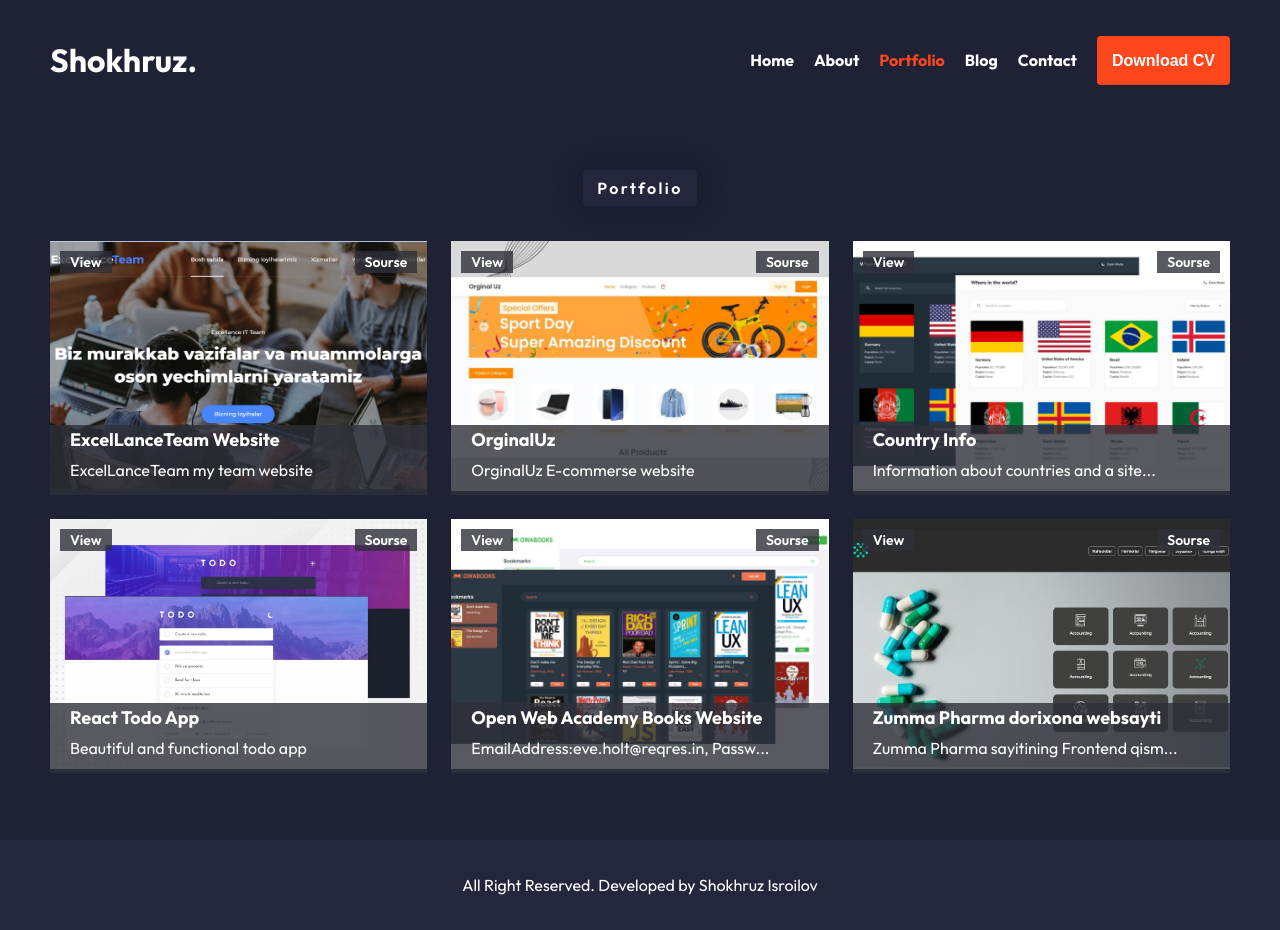
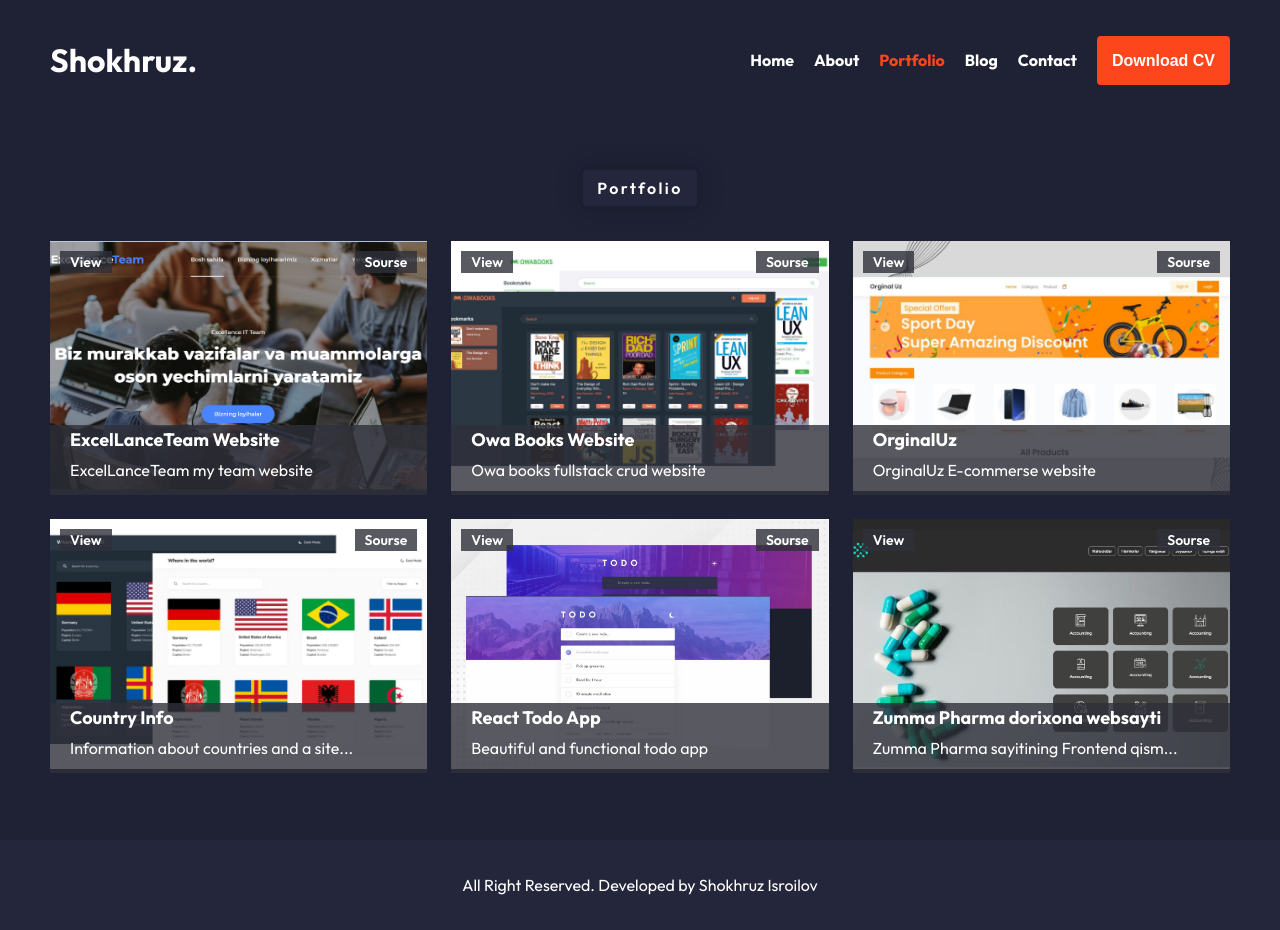
Before and after one commit to shokhruzisroilov/my-portfolio, a React (Vite) app: page /portfolio in a window 1280 px wide. Built offline with nearby package versions, Linux system fonts and the light colour scheme.

Commit message:
owa books link update

```diff
--- a/src/data.js
+++ b/src/data.js
@@ -14,6 +14,14 @@ const ProjectCardData = [
 		text: 'ExcelLanceTeam my team website',
 		view: 'https://excellance-team.vercel.app/',
 		source: 'https://github.com/shokhruzisroilov/excellance-team.git',
+	},
+	{
+		id: uuidv4(),
+		imgsrc: owaBooks,
+		title: 'Owa Books Website',
+		text: 'Owa books fullstack crud website',
+		view: 'https://owa-books-frontend.vercel.app/',
+		source: 'https://github.com/shokhruzisroilov/owa-books.git',
 	},
 	{
 		id: uuidv4(),
@@ -39,14 +47,7 @@ const ProjectCardData = [
 		view: 'https://todo-app-project1.vercel.app/',
 		source: 'https://github.com/shokhruzisroilov/TodoApp.git',
 	},
-	{
-		id: uuidv4(),
-		imgsrc: owaBooks,
-		title: 'Open Web Academy Books Website',
-		text: 'EmailAddress:eve.holt@reqres.in, Password: cityslicka',
-		view: 'https://owa-books-react.vercel.app/',
-		source: 'https://github.com/shokhruzisroilov/OwaBooks-react',
-	},
+
 	{
 		id: uuidv4(),
 		imgsrc: zummaPharma,
```
